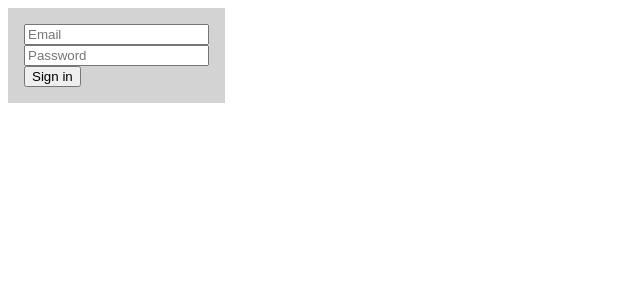
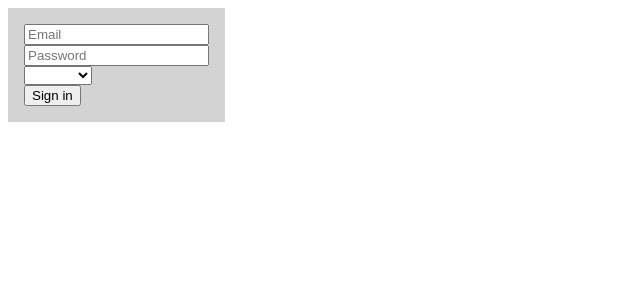
Before and after one commit to mdauner/sveltejs-forms, a Svelte app: page / in a window 1280 px wide. Shown: the top 300 px of the page, without its empty margins (0-640 px from the left). Built offline with nearby package versions, Linux system fonts and the light colour scheme.

Commit message:
Add select field

```diff
--- a/package.json
+++ b/package.json
@@ -2,7 +2,7 @@
 	"name": "sveltejs-forms",
 	"description": "Declarative forms for Svelte",
 	"homepage": "https://mdauner.github.io/sveltejs-forms/",
-	"version": "0.1.9",
+	"version": "0.2.0",
 	"license": "MIT",
 	"repository": "github:mdauner/sveltejs-forms",
 	"svelte": "src/components/components.module.js",
--- a/src/App.svelte
+++ b/src/App.svelte
@@ -1,5 +1,5 @@
 <script>
-	import { Form, Input } from './components/components.module.js';
+	import { Form, Input, Select } from './components/components.module.js';
 	import * as yup from 'yup';
 
 	function handleSubmit({ detail: { values, setSubmitting, resetForm } }) {
@@ -12,7 +12,8 @@
 		/**
 		 * {
 		 *   email: 'email@example.com',
-		 *   password: '123456'
+		 *   password: '123456',
+		 *   language: 'svelte'
 		 * }
 		 */
 	}
@@ -23,7 +24,14 @@
 			.required()
 			.email(),
 		password: yup.string().min(4),
+		language: yup.string().required(),
 	});
+
+	const options = [
+		{ id: 'svelte', title: 'Svelte' },
+		{ id: 'react', title: 'React' },
+		{ id: 'angular', title: 'Angular' },
+	];
 </script>
 
 <style lang="scss">
@@ -46,6 +54,7 @@
 <Form {schema} on:submit={handleSubmit} let:isSubmitting>
 	<Input name="email" placeholder="Email" />
 	<Input name="password" type="password" placeholder="Password" />
+	<Select name="language" {options} />
 
 	<button type="submit" disabled={isSubmitting}>Sign in</button>
 </Form>
--- /dev/null
+++ b/src/components/Select.svelte
@@ -0,0 +1,25 @@
+<script>
+	import { getContext } from 'svelte';
+	import { FORM } from './Form.svelte';
+
+	export let name;
+	export let options;
+
+	const { registerInput, handleChange, values, errors, touched } = getContext(
+		FORM
+	);
+
+	registerInput(name);
+</script>
+
+<div class="field">
+	<select {name} value={$values[name]} on:change={handleChange}>
+		<option value="" />
+		{#each options as option}
+			<option value={option.id}>{option.title}</option>
+		{/each}
+	</select>
+	{#if $touched[name] && $errors[name]}
+		<div class="error">{$errors[name]}</div>
+	{/if}
+</div>
--- a/src/components/components.module.js
+++ b/src/components/components.module.js
@@ -1,2 +1,3 @@
 export { default as Form } from './Form.svelte';
 export { default as Input } from './Input.svelte';
+export { default as Select } from './Select.svelte';
```
Also changed, not shown: 1 other file (tests, documents, lock files or other folders).
